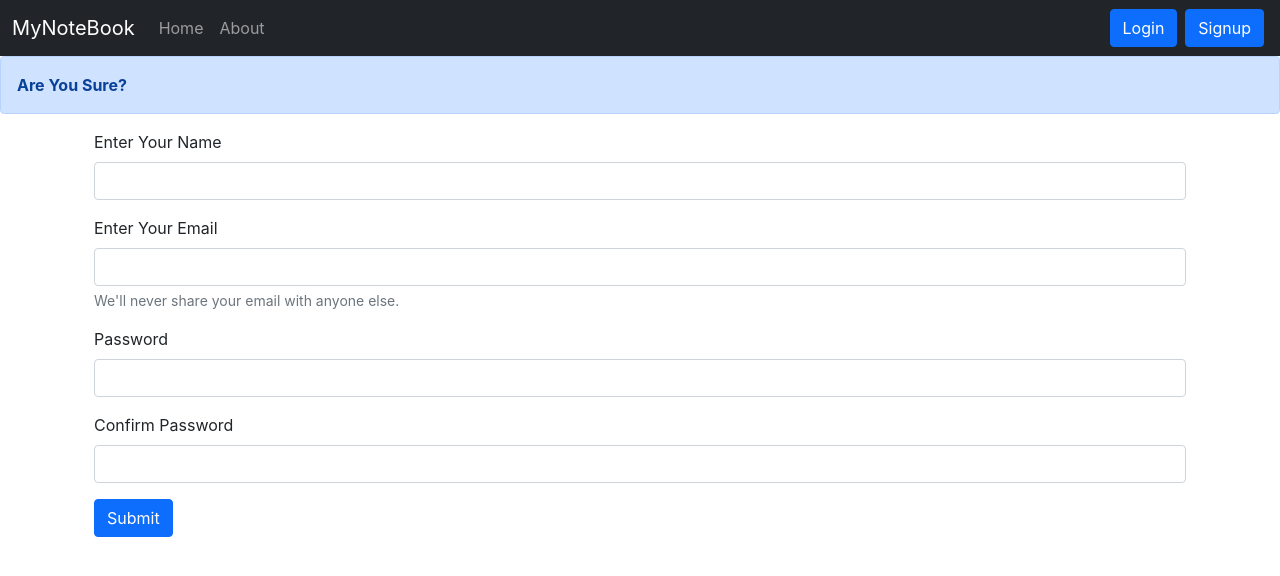
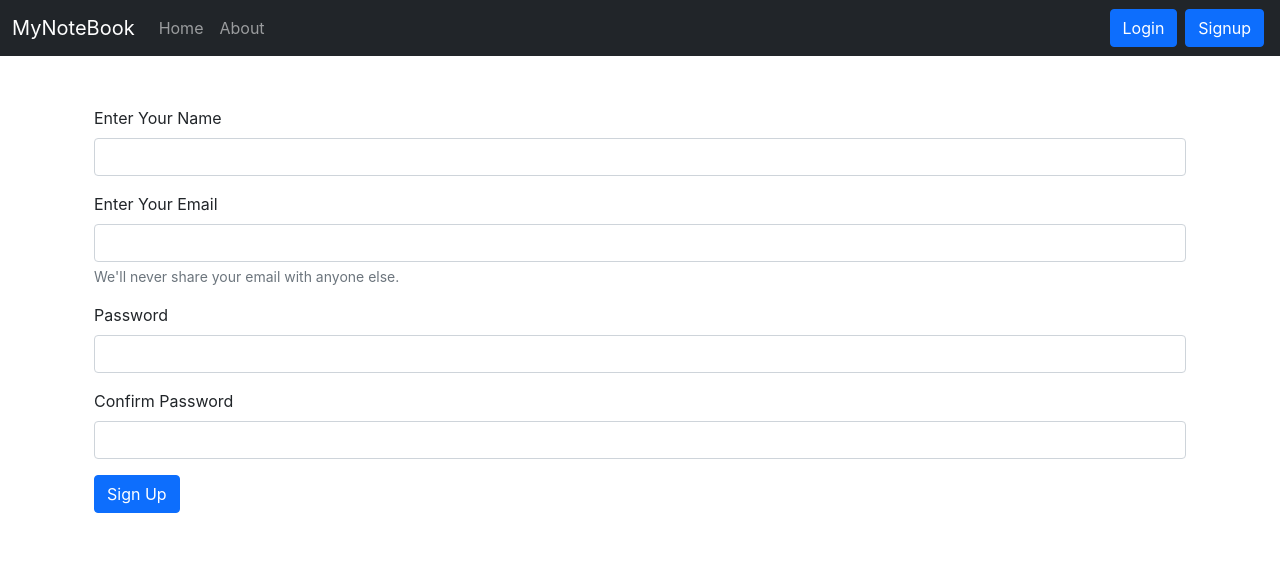
Before and after one commit to sabbir512/Createmynote, a React (Create React App) app: page /signup in a window 1280 px wide. Shown: the top 576 px of the page. Built offline with nearby package versions, Linux system fonts and the light colour scheme.

Commit message:
Set up alert in all component so we can show alert to our user for their action

```diff
--- a/src/App.js
+++ b/src/App.js
@@ -8,22 +8,37 @@ import { BrowserRouter as Router, Routes, Route, } from "react-router-dom";
 import NoteState from './context/notes/NoteState';
 import  Alert from './components/Alert';
 import Login from './components/Login';
-import Signup from './Signup';
+import Signup from './components/Signup';
+import { useState } from 'react';
 
 
 function App() {
+  const [alert, setAlert] = useState(null);
+
+  const showAlert = (massage, type) => {
+    setAlert({
+      msg: massage,
+      typ: type
+    });
+
+    setTimeout(() => {
+      // delete setAlert();
+      setAlert(null)
+    }, 2000);
+  }
+
   return (
     <>
       <NoteState>
         <Router>
           <Navbar />
-          <Alert message= "Are You Sure?"/>
+          <Alert alert={alert} />
           <div className='container'>
             <Routes>
-              <Route exact path="/" element={<Home />}></Route>
+              <Route exact path="/" element={<Home showAlert={showAlert}/>}></Route>
               <Route exact path="/about" element={<About />}> </Route>
-              <Route exact path="/login" element={<Login/>}></Route>
-              <Route exact path="/signup" element={<Signup/>}></Route>
+              <Route exact path="/login" element={<Login showAlert={showAlert}/>}></Route>
+              <Route exact path="/signup" element={<Signup showAlert={showAlert}/>}></Route>
             </Routes>
           </div>
         </Router>
--- a/src/components/AddNote.js
+++ b/src/components/AddNote.js
@@ -2,7 +2,7 @@ import React, { useContext, useState } from 'react'
 import noteContext from '../context/notes/noteContext';
 
 
-function AddNote() {
+function AddNote(props) {
     const context = useContext(noteContext);
     const { addNote } = context;
 
@@ -10,7 +10,8 @@ function AddNote() {
     const handleClick = (e) => {
         e.preventDefault();
         addNote(note.title, note.description, note.tag);
-        setNote({ title: "", description: "", tag: "" })
+        setNote({ title: "", description: "", tag: "" });
+        props.showAlert("Successfully Add note", "success")
     }
 
     const onChange = (e) => {
--- a/src/components/Alert.js
+++ b/src/components/Alert.js
@@ -1,13 +1,19 @@
 import React from 'react'
 
-function Alert(props) {
+ function Alert(props) {
+    const capitalizes=(str)=>{
+        if (str ==="danger"){
+                 str = "error"
+        }
+            let cap = str.charAt(0).toUpperCase() + str.slice(1);
+            return cap;
+    }
     return (
-        <div>
-            <div className="alert alert-primary" role="alert">
-                <strong>{props.message}</strong>
+            <div style={{height: "50px"}}>
+                  {props.alert && <div className={`alert alert-${props.alert.typ} alert-dismissible fade show`} role="alert">
+                  <strong>{capitalizes(props.alert.typ)}</strong>: {props.alert.msg}</div>}
             </div>
 
-        </div>
     )
 }
 
--- a/src/components/Home.js
+++ b/src/components/Home.js
@@ -1,12 +1,12 @@
 import React from 'react'
 
 import Notes from './Notes';
-const Home = () => {
-
+const Home = (props) => {
+    const {showAlert} = props;
   return (
     <div>
 
-     <Notes/>
+     <Notes showAlert={showAlert}/>
     </div>
   )
 }
--- a/src/components/Login.js
+++ b/src/components/Login.js
@@ -2,7 +2,7 @@ import React, { useState } from 'react'
 import { useNavigate } from "react-router-dom";
 
 
-function Login() {
+function Login(props) {
     const [credentials, setCredentials] =useState({email:"", password:""});
     let navigate = useNavigate();
     const handleSubmit = async (e)=>{
@@ -21,10 +21,11 @@ function Login() {
         //Redirected to page and also save the token in logal stroages
         localStorage.setItem('token', json.authtoken);
         navigate("/");
+        props.showAlert("Successfully login in to account", "success")
       }
       else{
         //Alert for User;
-        alert("Invalid credentaial")
+        props.showAlert("invalid credentail", "danger")
       }
     }
 
--- a/src/components/NoteItem.js
+++ b/src/components/NoteItem.js
@@ -11,8 +11,8 @@ function NoteItem(props) {
                 <div className="card-body my-3">
                     <div className="d-flex align-items-center">
                     <h5 className="card-title">{note.title}</h5>
-                        <i className="fa-solid fa-trash-can mx-2" onClick={()=>{deleteNote(note._id)}}></i>
-                        <i className="fa-solid fa-user-pen max-2" onClick={()=>{updateNote(note)}}></i>
+                        <i className="fa-solid fa-trash-can mx-2" onClick={()=>{deleteNote(note._id); props.showAlert("Deleted successsfully", "success");}}></i>
+                        <i className="fa-solid fa-user-pen max-2" onClick={()=>{updateNote(note);}}></i>
                     </div>
                     <div className="card-header">{note.date}</div>
                     <p className="card-text">{note.description}</p>
--- a/src/components/Notes.js
+++ b/src/components/Notes.js
@@ -3,7 +3,7 @@ import noteContext from '../context/notes/noteContext';
 import NoteItem from './NoteItem';
 import AddNote from './AddNote';
 
-function Notes() {
+function Notes(props) {
   const context = useContext(noteContext);
   const { notes, getNotes, editNote } = context;
   useEffect(() => {
@@ -17,12 +17,14 @@ function Notes() {
   const updateNote = (currentNote) => {
     ref.current.click();
     setNote({ id: currentNote._id, etitle: currentNote.title, edescription: currentNote.description, etag: currentNote.tag });
+
   }
 
 
   const handleClick = (e) => {
     editNote(note.id, note.etitle, note.edescription, note.etag);
     refClose.current.click();
+    props.showAlert("Successfully update note", "success")
 
   }
 
@@ -31,7 +33,7 @@ function Notes() {
   }
   return (
     <>
-      <AddNote />
+      <AddNote showAlert={props.showAlert}/>
       <button type="button" ref={ref} className="btn btn-primary d-none" data-bs-toggle="modal" data-bs-target="#exampleModal">
         Launch demo modal
       </button>
@@ -73,7 +75,7 @@ function Notes() {
         {notes.length === 0 && ' No Note To Display'}
         </div>
         {notes.map((note) => {
-          return <NoteItem key={note._id} updateNote={updateNote} note={note} />
+          return <NoteItem key={note._id} showAlert={props.showAlert} updateNote={updateNote} note={note} />
         })}
       </div>
     </>
--- a/src/Signup.js
+++ b/src/components/Signup.js
@@ -1,7 +1,7 @@
 import React, { useState } from 'react'
 import { useNavigate } from "react-router-dom";
 
-function Signup() {
+function Signup(props) {
   const [credentials, setCredentials] =useState({name:"", email:"", password:"", cpassword:""});
   let navigate = useNavigate();
 
@@ -23,10 +23,11 @@ function Signup() {
       //Redirected to page and also save the token in logal stroages
       localStorage.setItem('token', json.authtoken);
       navigate("/");
+      props.showAlert("Successfully signup compeleted", "success")
     }
     else{
       //Alert for User;
-      alert("Invalid credentaial")
+        props.showAlert("invalid details", "danger")
     }
 
    }
@@ -58,7 +59,7 @@ function Signup() {
           <label htmlFor="cpassword" className="form-label">Confirm Password</label>
           <input type="password" className="form-control" name='cpassword' onChange={onChange} minLength={5} required id="cpassword" />
         </div>
-        <button type="submit" className="btn btn-primary">Submit</button>
+        <button type="submit" className="btn btn-primary">Sign Up</button>
       </form>
     </div>
   )
```
